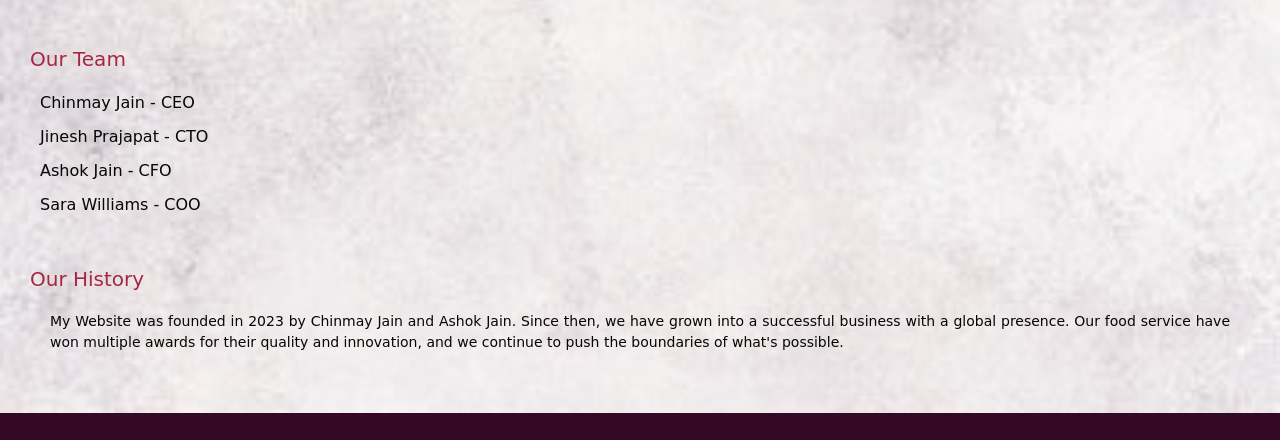
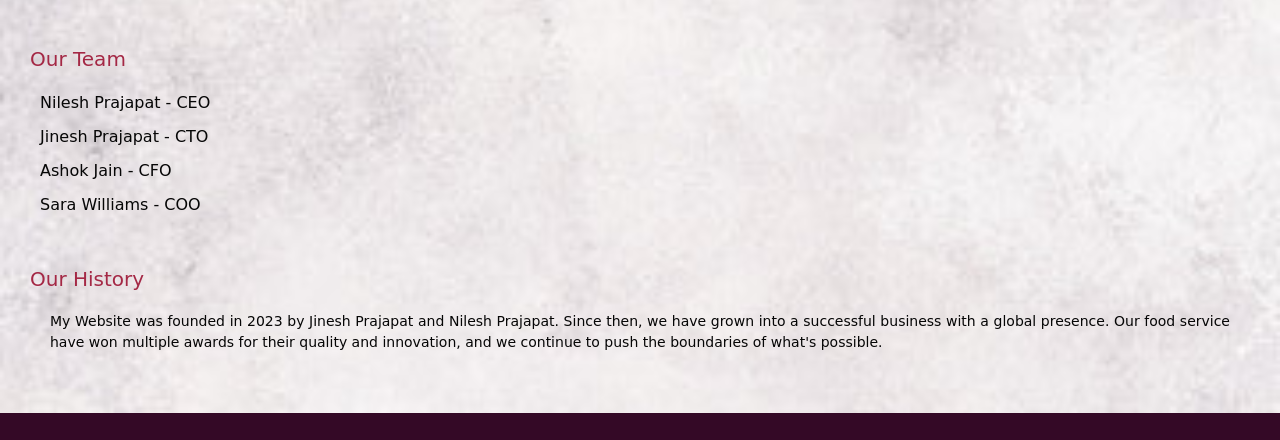
Before and after one commit to JineshPrajapat/Restaurant, a plain HTML site: page About.html in a window 1280 px wide. Shown: the part 245-685 px from the top of the page. Drawn offline with nearby package versions, Linux system fonts and the light colour scheme; a web font is replaced by a local one.

Commit message:
Update About.html

```diff
--- a/About.html
+++ b/About.html
@@ -92,13 +92,13 @@
       the world.</p>
     <h2>Our Team</h2>
     <ul>
-      <li>Chinmay Jain - CEO</li>
+      <li>Nilesh Prajapat - CEO</li>
       <li>Jinesh Prajapat - CTO</li>
       <li>Ashok Jain - CFO</li>
       <li>Sara Williams - COO</li>
     </ul>
     <h2>Our History</h2>
-    <p>My Website was founded in 2023 by Chinmay Jain and Ashok Jain. Since then, we have grown into a successful
+    <p>My Website was founded in 2023 by Jinesh Prajapat and Nilesh Prajapat. Since then, we have grown into a successful
       business
       with a global presence. Our food service have won multiple awards for their quality and innovation, and we
       continue
```
